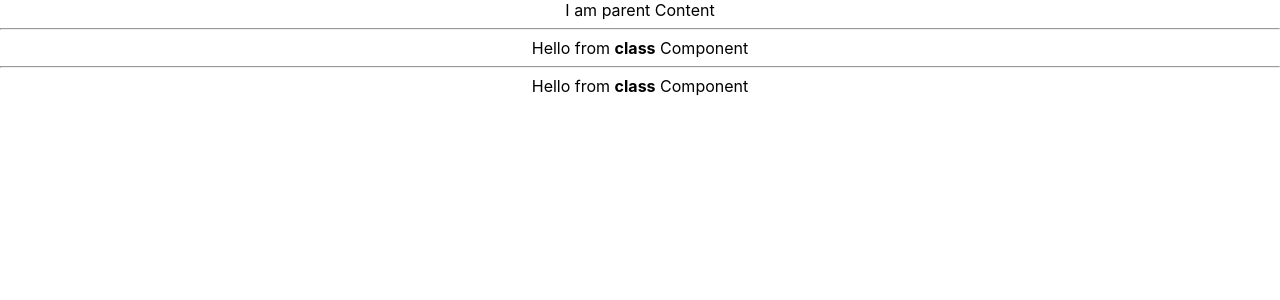
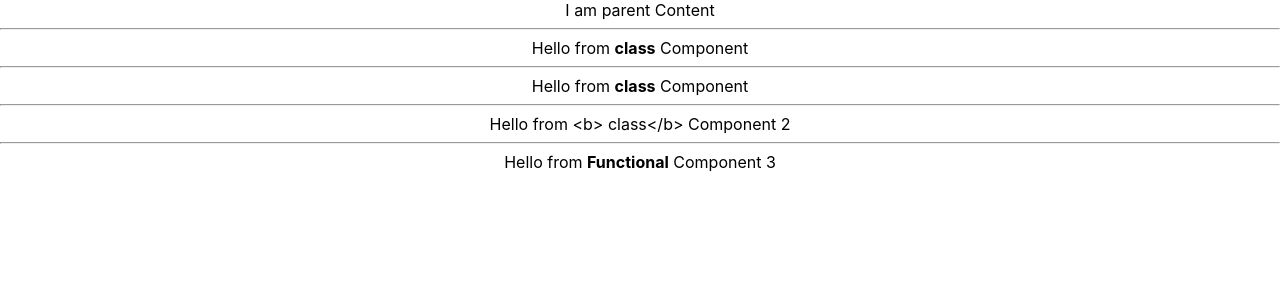
Before and after one commit to gblstudent/reactkb, a React (Create React App) app: page / in a window 1280 px wide. Shown: the top 300 px of the page. Built offline with nearby package versions, Linux system fonts and the light colour scheme.

Commit message:
Part2-End

```diff
--- a/src/App.js
+++ b/src/App.js
@@ -2,6 +2,8 @@ import logo from './logo.svg';
 import './App.css';
 import MyClassComponent from './components/MyClassComponent';
 import MyFunctionalComponent from './components/MyFunctionalComponent';
+import MyFunctionalComponent2 from './components/MyFunctionalComponent2';
+import MyFunctionalComponent3 from './components/MyFunctionalComponent3';
 
 function App() {
   return (
@@ -11,6 +13,10 @@ function App() {
       <MyClassComponent/>
       <hr/>
       <MyFunctionalComponent/>
+      <hr/>
+      <MyFunctionalComponent2/>
+      <hr/>
+      <MyFunctionalComponent3/>
     </div>
   );
 }
--- /dev/null
+++ b/src/components/MyFunctionalComponent2.js
@@ -0,0 +1,10 @@
+import React from "react";
+
+function MyFunctionalComponent2(){
+    return React.createElement(
+        'div',
+        {},
+        'Hello from <b> class</b> Component 2'
+    );
+}
+export default MyFunctionalComponent2;
--- /dev/null
+++ b/src/components/MyFunctionalComponent3.js
@@ -0,0 +1,10 @@
+import React from "react";
+
+function MyFunctionalComponent3(){
+    return React.createElement(
+        'div',
+        {id : 'demo1', className : 'myclass1'},
+        'Hello from ', React.createElement('b',{},'Functional') ,' Component 3'
+    );
+}
+export default MyFunctionalComponent3;
```
Also changed, not shown: 1 other file (tests, documents, lock files or other folders).
